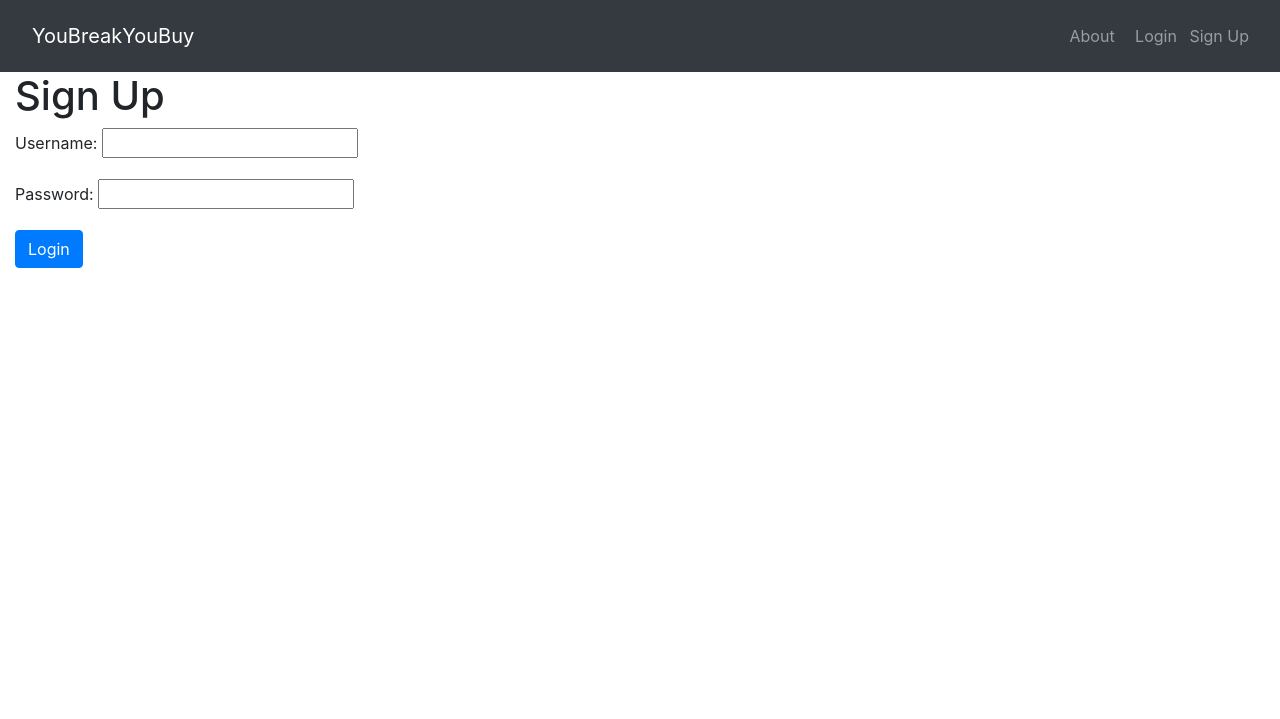
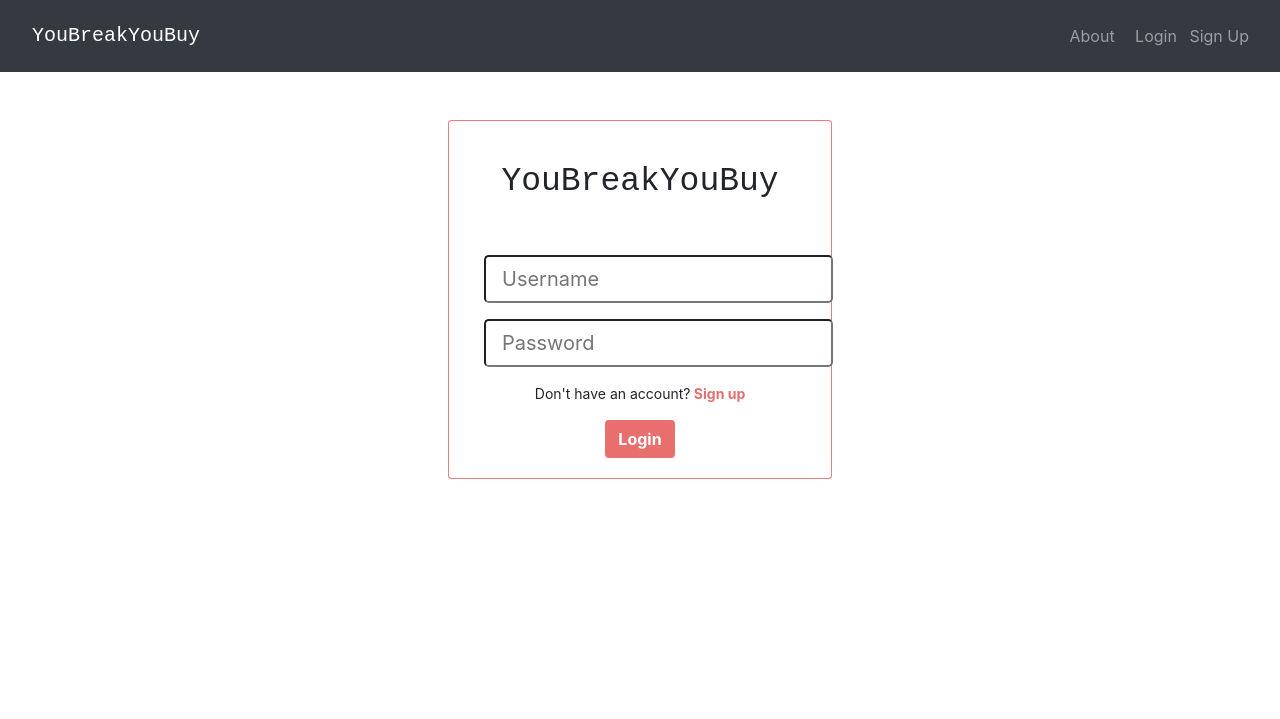
Before and after one commit to JustinsHub/YouBreakYouBuy, a Flask app: page /login in a window 1280 px wide. Shown: the top 719 px of the page. Run offline with Flask 2, Linux system fonts and the light colour scheme; parts of the project's set-up code (start-up, migrations or seed data) failed here and were passed over.

Commit message:
updated login page with css

```diff
--- a/YouBreakYouBuy/app.py
+++ b/YouBreakYouBuy/app.py
@@ -18,7 +18,7 @@ toolbar = DebugToolbarExtension(app)
 
 connect_db(app)
 
-##### For User session #####
+#####***** For User session *****#####
 
 @app.before_request
 def add_user_to_g():
@@ -31,14 +31,14 @@ def add_user_to_g():
     else:
         g.user = None
 
-##### Home route #####
+#####***** Home route *****#####
 
 @app.route('/')
 def home():
     return render_template('home.html')
 
 
-##### User sign up/login form #####
+#####***** User sign up/login form *****#####
 
 @app.route('/signup', methods=["GET", "POST"])
 def signup():
@@ -68,7 +68,7 @@ def login():
         if user:
             user_login(user)
             flash('Successfully logged in!', 'success')
-            return redirect('/users')
+            return redirect('/profile')
         flash('Invalid Username/Password', 'danger')
     return render_template('users/login.html', form=form)
 
@@ -79,7 +79,7 @@ def logout():
     flash('Successfully logged out.', 'success')
     return redirect('/')
 
-##### User Information #####
+#####***** User Information *****#####
 
 @app.route('/profile')
 def user_page():
@@ -93,17 +93,27 @@ def user_page():
 
 @app.route('/profile/<int:id>/edit', methods=["GET","POST"])
 def edit_user(id):
-    '''Edit user profile with authentication.'''
+    '''Edit user profile with authentication/authorization.'''
     user = User.query.get_or_404(id)
     form = SignUpForm()
-    if form.validate_on_submit():
-        if User.authenticate(form.username.data, form.password.data):
-            user.username = form.username.data
-            user.first_name = form.first_name.data
-            user.last_name = form.last_name.data
-            user.email = form.email.data
-            db.session.commit()
-            return redirect(url_for('user_page'))
-        else:
-            form.password.errors = ['Incorrect password.']
+    if g.user:
+        if form.validate_on_submit():
+            if User.authenticate(form.username.data, form.password.data):
+                user.username = form.username.data
+                user.first_name = form.first_name.data
+                user.last_name = form.last_name.data
+                user.email = form.email.data
+                db.session.commit()
+                return redirect(url_for('user_page'))
+            else:
+                form.password.errors = ['Incorrect password.']
+    else:
+        flash('Unauthorized. Must login to have access.', 'danger')
+        return redirect(url_for('login'))
     return render_template('users/edit-user.html', user=user, form=form)
+
+#####***** Website Information *****#####
+
+@app.route('/about')
+def about_page():
+    return render_template('/about-page.html')
--- a/YouBreakYouBuy/static/app.css
+++ b/YouBreakYouBuy/static/app.css
@@ -7,3 +7,31 @@
 	text-align: center;
 	font-size: 13px;
 }
+
+#about-us {
+	text-indent: 50px;
+}
+
+#login-card {
+	border-color: rgba(231, 109, 109, 0.9);
+}
+#login-here {
+	color: rgba(221, 96, 96, 0.9);
+	font-weight: bold;
+}
+#login-brand-font {
+	font-size: 33px;
+}
+#no-account {
+	font-size: 14px;
+}
+
+.btns {
+	background-color: rgba(231, 96, 96, 0.9);
+	color: white;
+	font-weight: bold;
+}
+
+.brand-font {
+	font-family: 'Courier New', Courier, monospace;
+}
--- a/YouBreakYouBuy/templates/base.html
+++ b/YouBreakYouBuy/templates/base.html
@@ -11,11 +11,11 @@
 <div>
     <header>
     <nav class="navbar navbar-dark bg-dark">
-        <a class="navbar-brand ml-3" href="/">YouBreakYouBuy</a>
+        <a class="navbar-brand ml-3 brand-font" href="/">YouBreakYouBuy</a>
             <div>
                 <ul class="navbar-nav d-inline col-6">
                     <li class="navbar-text mr-2">
-                        <a class="nav-link" href="#">About</a>
+                        <a class="nav-link" href="{{url_for('about_page')}}">About</a>
                     </li>
                     {% if g.user %}
                     <li class="navbar-text">
--- a/YouBreakYouBuy/templates/home.html
+++ b/YouBreakYouBuy/templates/home.html
@@ -3,4 +3,5 @@
 {% block title %}Home{% endblock %}
 
 {% block content %}
+
 {% endblock %}
--- a/YouBreakYouBuy/templates/users/login.html
+++ b/YouBreakYouBuy/templates/users/login.html
@@ -1,22 +1,35 @@
 {% extends 'base.html' %}
 
 {% block content %}
-<div class="container-fluid">
-    <h1>Sign Up</h1>
-    <form class="form-group" method="POST">
+{% if not g.user %}
+<main class="text-center mt-5">
+<div id="login-card" class="container card" style="width: 24rem;">
+    <div class="card-body">
+    <p id="login-brand-font" class="brand-font mt-3">YouBreakYouBuy</p>
+    <form class="form-signin mt-5" method="POST">
     {{form.hidden_tag()}}
+    <p>
+    {{form.username(class="form-control-lg", placeholder="Username")}}
+    </p>
+    <p>
+    {{form.password(class="form-control-lg", placeholder="Password")}}
+    </p>
+
     {% for field in form if field.widget.input_type != 'hidden' %}
-    <p>
-    {{field.label}}
-    {{field}}
-
     {% for error in field.errors %}
         {{ error }}
     {% endfor %}
     {% endfor %}
     </p>
-    <button class="btn btn-primary" type="submit">Login</button>
+    <p id="no-account">Don't have an account?<a id="login-here" href="{{url_for('signup')}}"> Sign up</a></p>
+    <button class="btn btns" type="submit">Login</button>
     </form>
+    </div>
 </div>
-
+{% else %}
+<div class="container d-flex justify-content-center mt-3">
+    <h2>You thought you were gonna have it your way?</h2>
+</div>
+{% endif %}
+</main>
 {% endblock %}
--- a/YouBreakYouBuy/templates/users/signup.html
+++ b/YouBreakYouBuy/templates/users/signup.html
@@ -16,7 +16,7 @@
     {% endfor %}
     {% endfor %}
     </p>
-    <button class="btn btn-primary" type="submit">Sign Up!</button>
+    <button class="btn btns" type="submit">Sign Up!</button>
     </form>
 </div>
 {% endblock %}
```
Also changed, not shown: YouBreakYouBuy/templates/about-page.html (added, +20 -0 lines), YouBreakYouBuy/templates/users/edit-user.html (+7 -5 lines).
